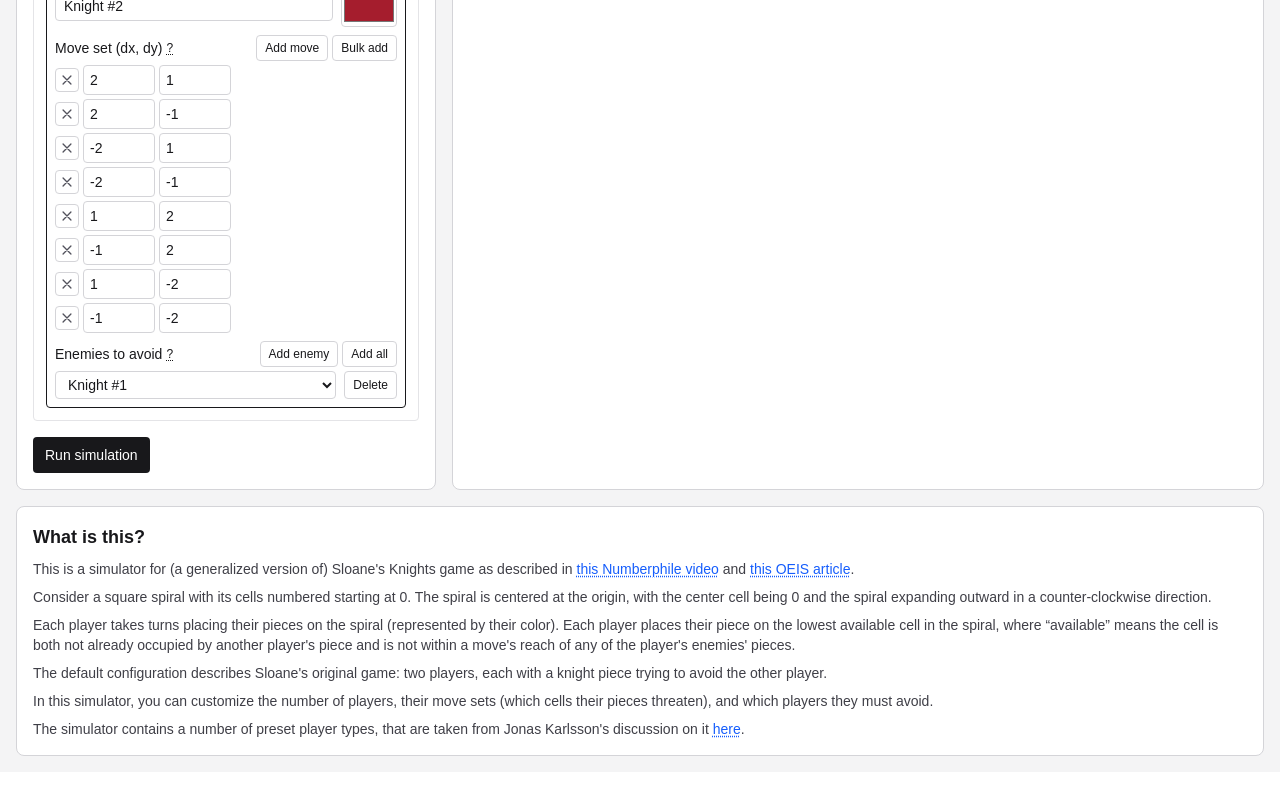
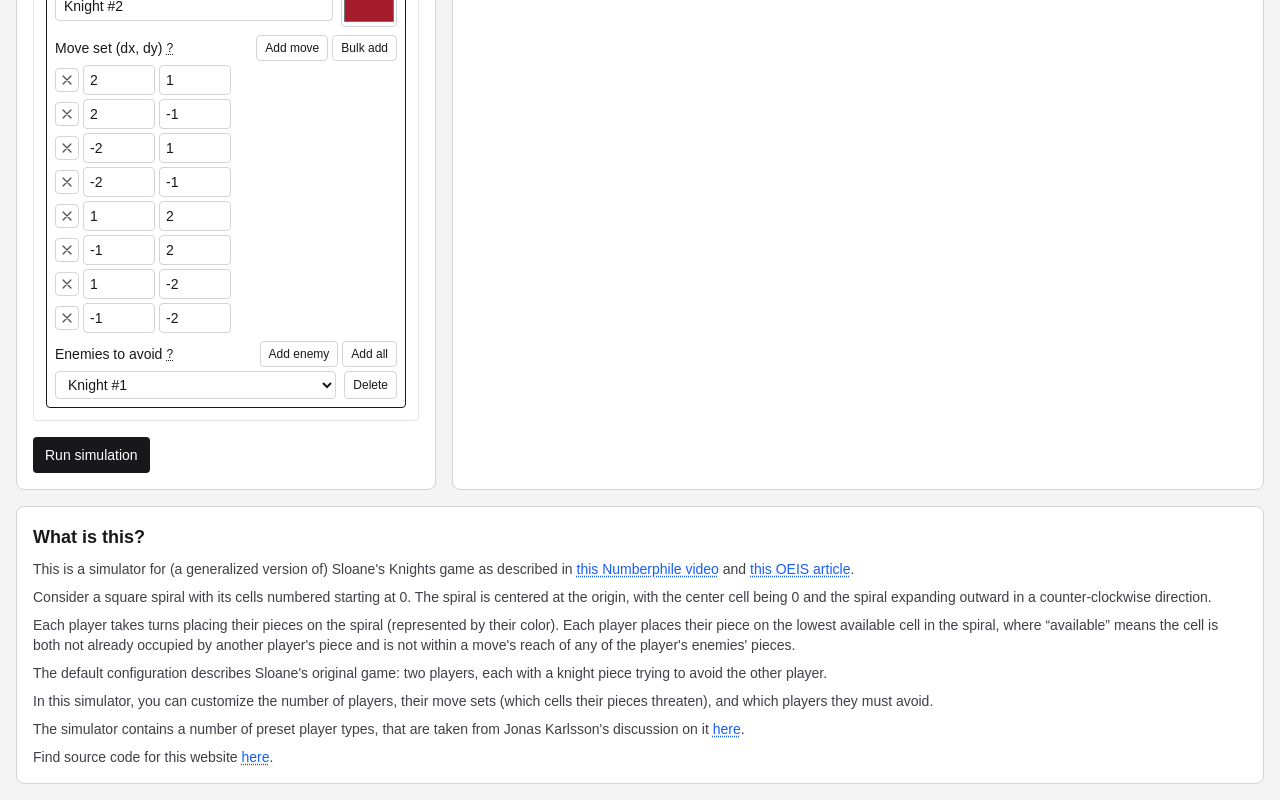
Before and after one commit to motiwalam/sloanes-knights, a Next.js app: page /sloanes-knights/ in a window 1280 px wide. Shown: the part 1060-1860 px from the top of the page. Before the commit the page ends 1832 px from the top, so only its background shows below. Built offline with nearby package versions, Linux system fonts and the light colour scheme.

Commit message:
update readme and link to github

```diff
--- a/app/page.tsx
+++ b/app/page.tsx
@@ -1016,6 +1016,18 @@ export default function Home() {
             </a>
             .
           </p>
+
+          <p className="text-sm text-zinc-700">
+            Find source code for this website{" "}
+            <a
+              href="https://github.com/motiwalam/sloanes-knights"
+              target="_blank"
+              className="text-blue-600 underline decoration-dotted underline-offset-2"
+            >
+              here
+            </a>
+            .
+          </p>
         </section>
       </main>
 
```
Also changed, not shown: 1 other file (tests, documents, lock files or other folders).
